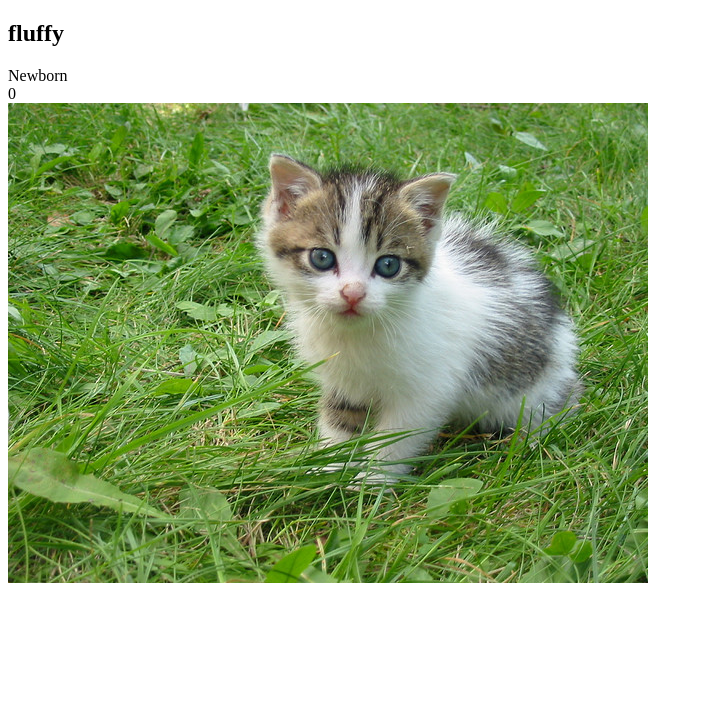
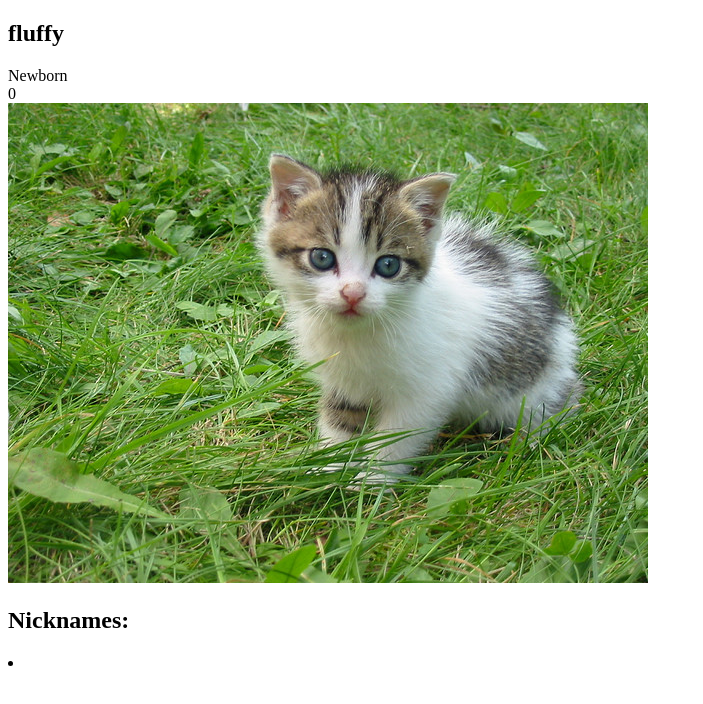
Before and after one commit to mahadyC/cat-clicker-ko, a plain HTML site: page index.html in a window 1280 px wide. Shown: the whole page, without its empty margins (0-703 px from the left). Drawn offline with Linux system fonts and the light colour scheme.

Commit message:
Add div to display list of nicknames

```diff
--- a/index.html
+++ b/index.html
@@ -13,6 +13,11 @@
         <div data-bind="text: clickCount"></div>
         <img src="" alt="cute cat" data-bind="click: incrementCounter, attr:{src: imgSrc}">
 
+        <div>
+            <h2>Nicknames:</h2>
+            <li></li>
+        </div>
+
     </div>
     <script src="js/lib/knockout-3.2.0.js"></script>
     <script src="js/app.js"></script>
```
